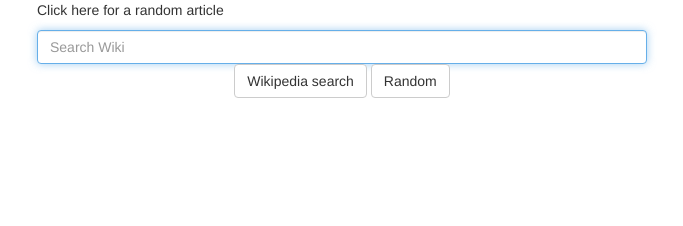
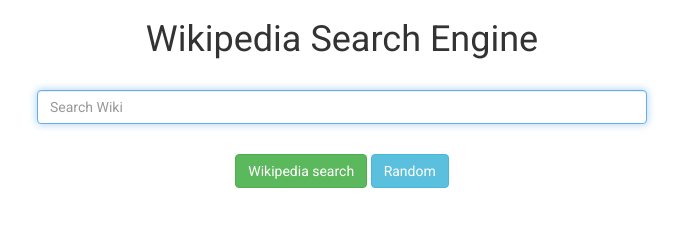
Before and after one commit to krittiyaclark/Wikipedia-Search-Engine, a plain HTML site: page index.html in a window 1280 px wide. Shown: the whole page, without its empty margins (298-981 px from the left). Drawn offline with nearby package versions, Linux system fonts and the light colour scheme.

Commit message:
Styled a page

```diff
--- a/index.html
+++ b/index.html
@@ -4,11 +4,16 @@
 <head>
      <meta charset="UTF-8">
      <title>Wikipedia Search Engine</title>
-     <meta name="description" content="DESCRIPTION">
+     <meta name="description" content="Free Code Camp frontend project build a Wikipedia Search Engine with API and JSON.">
+     <meta name="keywords" content="HTML5,CSS, CSS3, JavaScript, Wiki API, JSON, FreeCodeCamp">
+     <meta name="author" content="Krittiya Clark">
      <meta name="viewport" content="width=device-width, initial-scale=1">
 
   	 <link href="https://maxcdn.bootstrapcdn.com/bootstrap/3.3.7/css/bootstrap.min.css" rel="stylesheet">
      <link rel="EditURI" type="application/rsd+xml" href="//www.mediawiki.org/w/api.php?action=rsd" />
+     <link href="https://fonts.googleapis.com/css?family=Roboto" rel="stylesheet">
+     <link rel="stylesheet" href="main.css">
+
      <!--[if lt IE 9]>
        <script src = "http://html5shiv.googlecode.com/svn/trunk/html5.js"></script>
      <![endif]-->
@@ -16,14 +21,16 @@
 
  <body>
 
+<main>
+
   <section>
      <div class="container-fluid">
        <div class="row">
           <div class="col-md-6 col-md-offset-3">
             <article>
-            <p id="test">
-              Click here for a random article
-            </p>
+              <h1 id="test" class="text-center">
+                Wikipedia Search Engine
+              </h1>
 
               <form>
                 <input type="email" class="form-control" id="wiki-search" placeholder="Search Wiki" autofocus>
@@ -31,9 +38,9 @@
             </article>
 
             <article class="text-center">
-            <button id="search" class="btn btn-default">Wikipedia search</button>
+              <button id="search" class="btn btn-success">Wikipedia search</button>
                  <a href="https://en.wikipedia.org/wiki/Special:Random" target="_blank">
-                 <button class="btn btn-default">Random</button>
+                   <button class="btn btn-info">Random</button>
                   </a>
             </article>
           </div><!-- .col-md-6 .col-md-offset-3 -->
@@ -56,6 +63,7 @@
 
   </section>
 
+</main>
   <script src="https://ajax.googleapis.com/ajax/libs/jquery/3.2.1/jquery.min.js"></script>
 	<script src="https://maxcdn.bootstrapcdn.com/bootstrap/3.3.7/js/bootstrap.min.js" type="text/javascript"></script>
   <script src="main.js" type="text/javascript"></script>
--- /dev/null
+++ b/main.css
@@ -0,0 +1,16 @@
+body {
+  font-family: 'Roboto', sans-serif;
+}
+
+#wiki-search {
+  margin: 30px 0 30px;
+}
+
+#wiki-box {
+  position: absolute;
+  margin: auto;
+  top: 0;
+  right: 0;
+  bottom: 0;
+  left: 0;
+}
--- a/main.js
+++ b/main.js
@@ -17,8 +17,8 @@
             dataType: "json",
           success: function(result){
             // Get heading console.log(data[1][0]);
-       // Get description console.log(data[2][0]);
-       // Get link console.log(data[3][0]);
+            // Get description console.log(data[2][0]);
+            // Get link console.log(data[3][0]);
             console.log(result);
             $("#wiki-result").html('');
             for(var i = 0; i < result[1].length; i++) {
```
Lines whose indentation alone changed are shown as unchanged.
